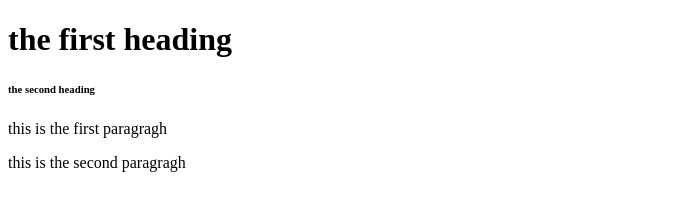
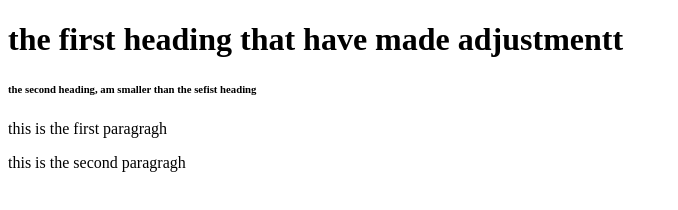
Before and after one commit to 1-ken/tainer, a plain HTML site: page index.html in a window 1280 px wide. Shown: the whole page, without its empty margins (0-678 px from the left). Drawn offline with Linux system fonts and the light colour scheme.

Commit message:
changes on the fisrt and second headings

```diff
--- a/index.html
+++ b/index.html
@@ -6,8 +6,8 @@
     <title>Document</title>
 </head>
 <body>
-    <h1>the first heading</h1>
-    <h6>the second heading</h6>
+    <h1>the first heading that have made adjustmentt</h1>
+    <h6>the second heading, am smaller than the sefist heading </h6>
     <p>this is the first paragragh</p>
     <p>this is the second paragragh</p>
 </body>
```
